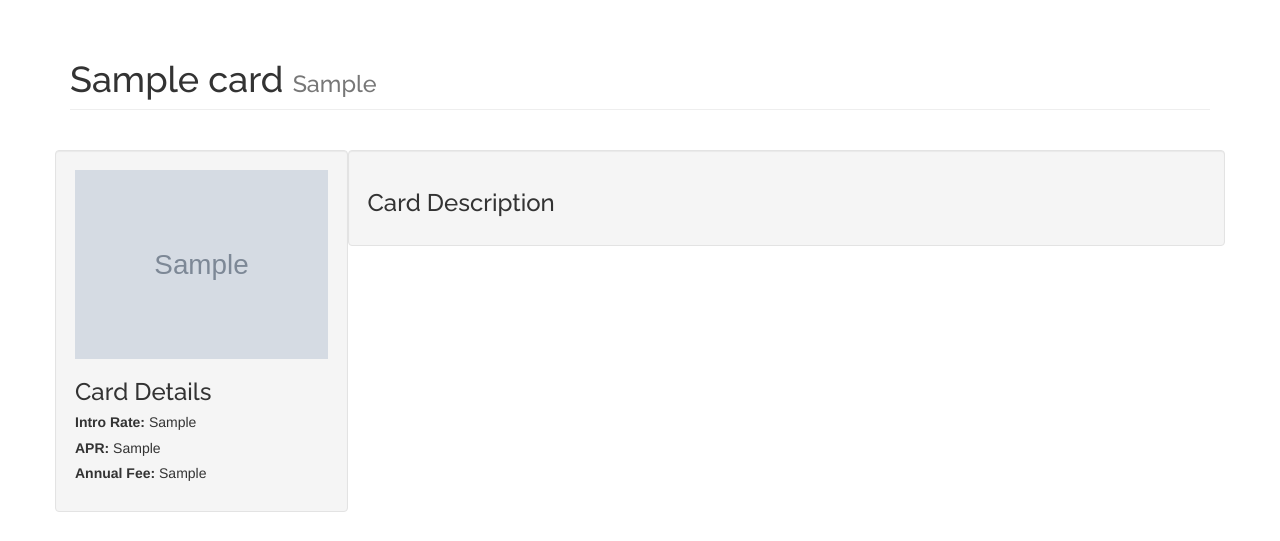
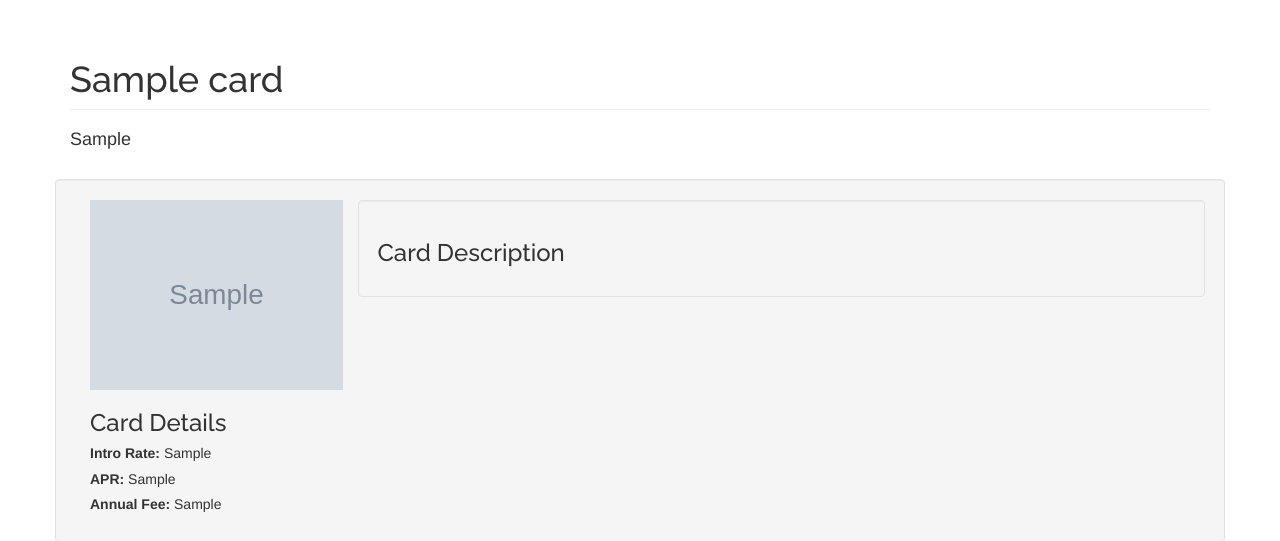
Before and after one commit to bad6e/credit_cards, a Rails app: page /cards/1 in a window 1280 px wide. Shown: the part 72-613 px from the top of the page. Run offline with Rails 7, Linux system fonts and the light colour scheme; tables that the repository leaves empty hold one stand-in row (values such as "Sample post"); grey boxes marked "Sample" are stand-in pictures; style sheets or scripts are compiled from the project's sources; some libraries are stand-ins or nearby versions.

Commit message:
Fixed styling issues on card show page

```diff
--- a/app/assets/stylesheets/cards.scss
+++ b/app/assets/stylesheets/cards.scss
@@ -2,6 +2,10 @@
 
 .page-header {
   font-family: 'Raleway', sans-serif;
+}
+
+.page-header-annual-fee {
+  padding-bottom: 20px;
 }
 
 .card-row {
--- a/app/views/cards/show.html.erb
+++ b/app/views/cards/show.html.erb
@@ -3,26 +3,26 @@
     <!-- Page Heading -->
     <div class="row">
       <div class="col-lg-12">
-        <h1 class="page-header"><%= @card.name %>
-          <small><%= @card.annual_fee %></small></h1>
+        <h1 class="page-header"><%= @card.name %></h1>
+        <h4 class="page-header-annual-fee"><%= @card.annual_fee %></h4>
       </div>
     </div>
     <!-- /.row -->
     <!-- Portfolio Item Row -->
-    <div class="row card-row">
-      <div class="col-md-3 well">
+    <div class="row card-row well">
+      <div class="col-md-3">
         <img class="img-responsive" src=<%= @card.image_link %> alt="">
         <h3>Card Details</h3>
-          <h5><strong>Intro Rate:</strong> <%= @card.intro_rate %></h5>
-          <h5><strong>APR:</strong> <%= @card.apr %></h5>
-          <h5><strong>Annual Fee:</strong> <%= @card.annual_fee %></h5>
+        <h5><strong>Intro Rate:</strong> <%= @card.intro_rate %></h5>
+        <h5><strong>APR:</strong> <%= @card.apr %></h5>
+        <h5><strong>Annual Fee:</strong> <%= @card.annual_fee %></h5>
       </div>
 
       <div class="col-md-9 well">
         <h3>Card Description</h3>
         <ul>
           <% @card.information.each do |r| %>
-          <li><%= r %></l1>
+          <li><%= r %></li>
           <% end %>
         </ul>
       </div>
```
